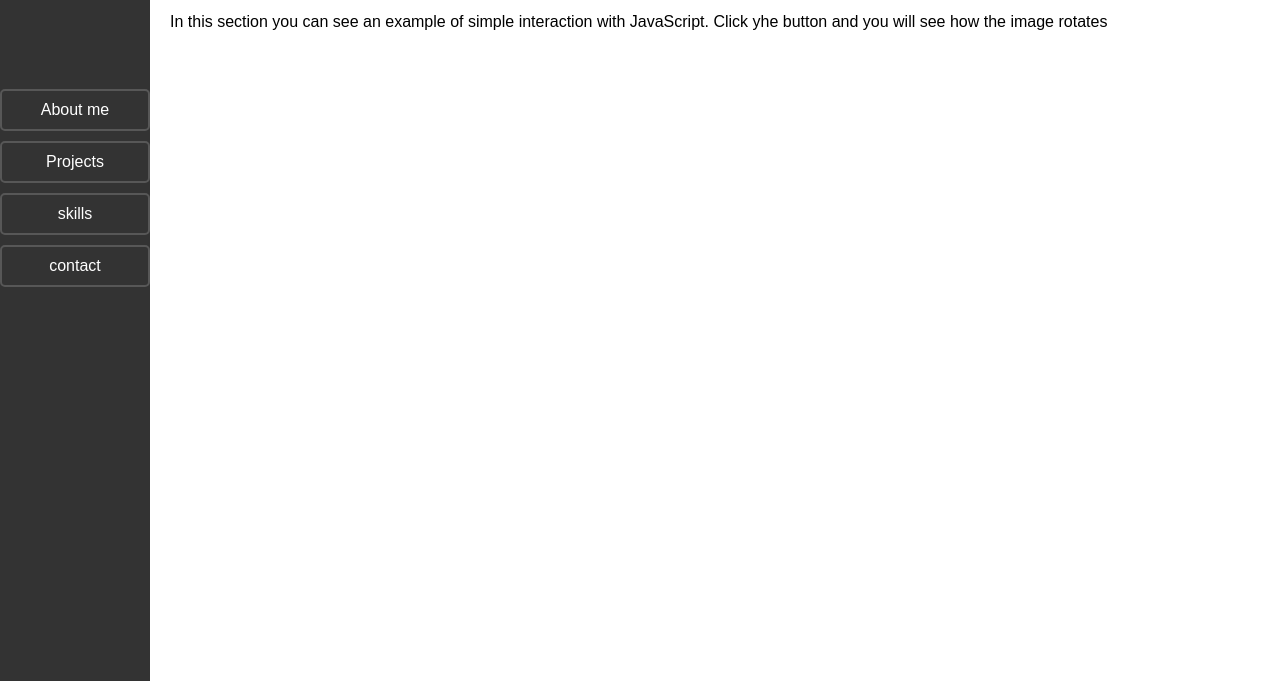
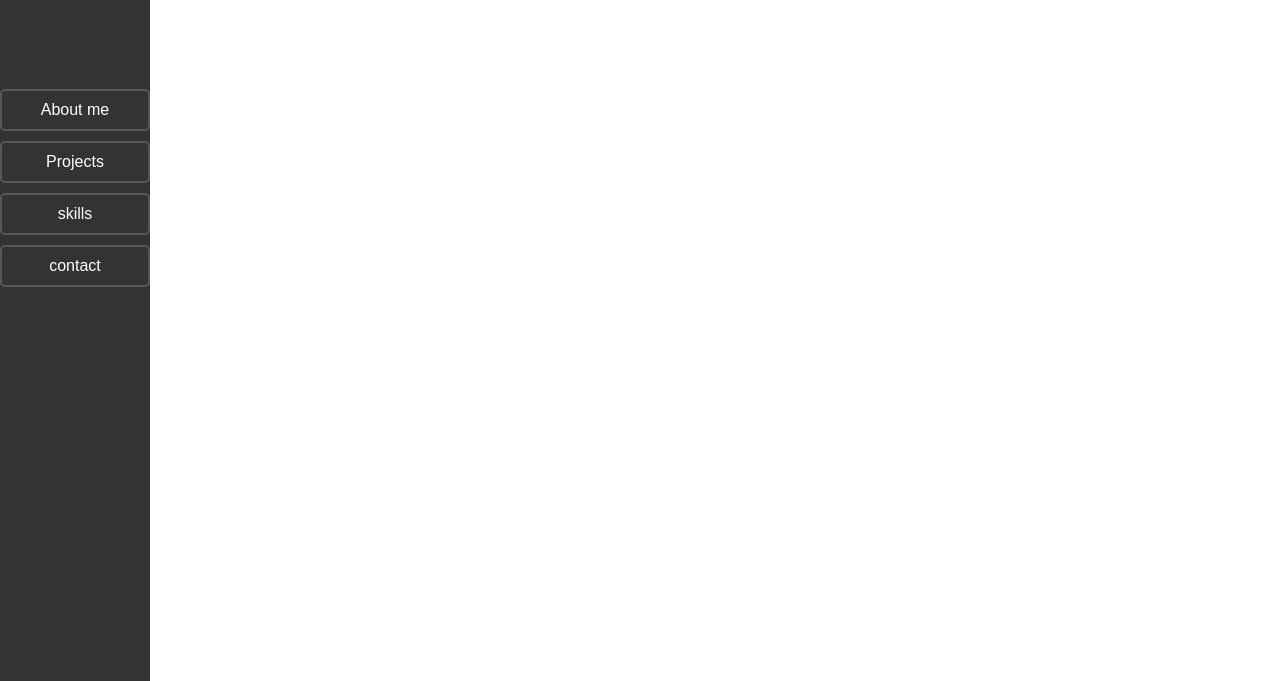
Before and after one commit to ivanmartinezdelfin/portfolio-backend, a plain HTML site: page index.html in a window 1280 px wide. Shown: the part 139-820 px from the top of the page. Drawn offline with Linux system fonts and the light colour scheme.

Commit message:
eliminacion de elemento parrafo

```diff
--- a/index.html
+++ b/index.html
@@ -23,9 +23,6 @@
         <p> I am a backend developer passionate about creating efficient and scalable solutions. I love working with modern technologies and being involved in the entire application development cycle
         </p>
 
-        <p>In this section you can see an example of simple interaction with JavaScript. Click yhe button and you will see how the image rotates
-        </p>
-
         </div>
 </body>
 </html>
```
